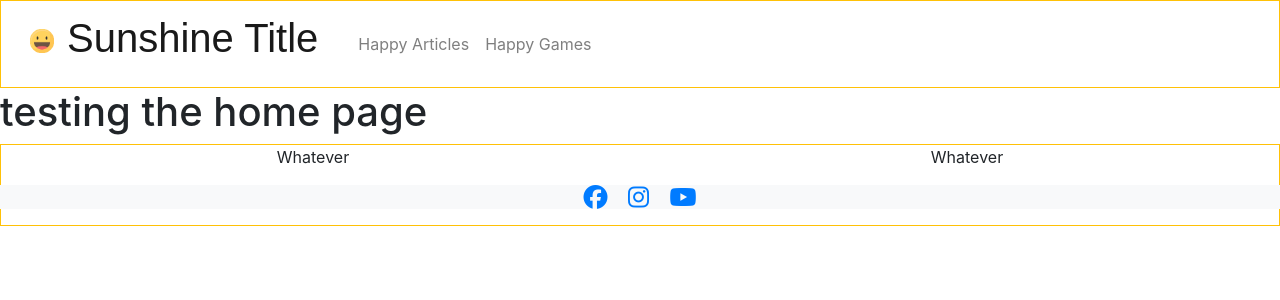
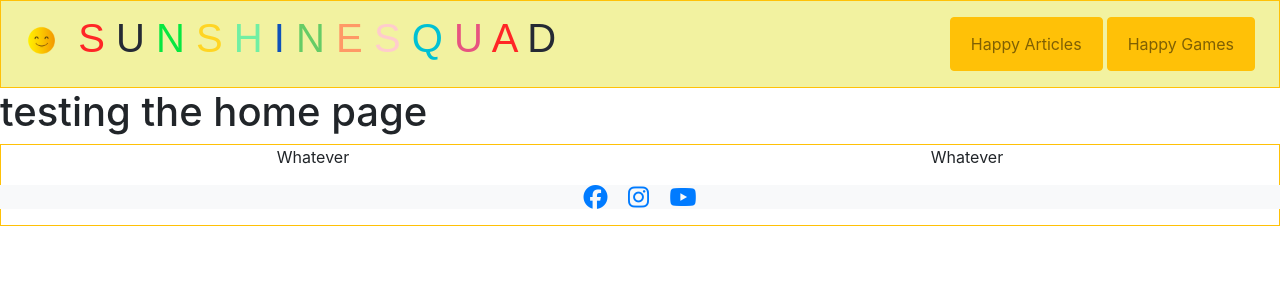
Before and after one commit to raneem-yad/sunshine_squad_hackathon_raneem, a Flask app: template appmanager/templates/home.html in a window 1280 px wide. Shown: the top 300 px of the page. Run offline with Flask 3, Linux system fonts and the light colour scheme; the template is opened without the code that fills it, so the values that code supplies are empty; some libraries are stand-ins or nearby versions; some web fonts are replaced.

Commit message:
Added rainbow colors to title in nav

```diff
--- a/appmanager/static/css/style.css
+++ b/appmanager/static/css/style.css
@@ -1,5 +1,10 @@
 /* Font for title */
 @import url('https://fonts.googleapis.com/css2?family=Darumadrop+One&display=swap');
+
+/* Navbar */
+.main-nav {
+ background-color: rgb(242, 242, 160);
+}
 
 .logo-title {
     font-family: "Darumadrop One", sans-serif;
@@ -7,6 +12,7 @@
     font-style: normal;
 }
 
+/* Game table */
 #game-table{
     width:80%;
     margin:auto;
--- a/appmanager/templates/base.html
+++ b/appmanager/templates/base.html
@@ -14,21 +14,36 @@
 </head>
 <body>
     <!-- Main Navigation -->
-        <nav class="navbar navbar-expand-lg navbar-light bg-white border border-warning">
+        <nav class="navbar navbar-expand-lg navbar-light border border-warning main-nav">
             <a class="navbar-brand" href="#">
-                <h1 class="logo-title"> <img src="{{ url_for('static', filename='media/logo-smiley.jpg') }}" alt="Logo smiley" height=50px width="50px">Sunshine Title</h1></a>
+                <h1 class="logo-title"><img src="{{ url_for('static', filename='media/logo-smiley.png') }}" alt="Logo smiley" height=50px width="50px">
+                    <font color="#FF2626">S</font>
+                    <font color="#252A34">U</font>
+                    <font color="##80e754">N</font>
+                    <font color="#FFD523">S</font>
+                    <font color="#71EFA3">H</font>
+                    <font color="#0F52BA">I</font>
+                    <font color="#66CC66">N</font>
+                    <font color="#FF9966">E</font>
+                    <font color="#FFCCCC"> S</font>
+                    <font color="#00C1D4">Q</font>
+                    <font color="#e75480">U</font>
+                    <font color="#FF2626">A</font>
+                    <font color="#252A34">D</font>
+                </h1>
+            </a>
             <button class="navbar-toggler" type="button" data-toggle="collapse" data-target="#navbarNav" aria-controls="navbarNav" aria-expanded="false" aria-label="Toggle navigation">
             <span class="navbar-toggler-icon"></span>
             </button>
-            <div class="collapse navbar-collapse" id="navbarNav">
+            <div class="collapse navbar-collapse d-flex justify-content-end mr-lg-2" id="navbarNav">
             <ul class="navbar-nav">
                 <li class="nav-item active form-inline">
-                <a class="nav-link" href="#"><span class="sr-only">(current)</span></a>
+                <a class="nav-link btn" href="#"><span class="sr-only">(current)</span></a>
                 </li>
-                <li class="nav-item form-inline">
+                <li class="nav-item form-inline btn btn-warning mr-1">
                 <a class="nav-link" href="#">Happy Articles</a>
                 </li>
-                <li class="nav-item form-inline">
+                <li class="nav-item form-inline btn btn-warning">
                 <a class="nav-link" href="#">Happy Games</a>
                 </li>
             </ul>
```
Also changed, not shown: appmanager/static/media/logo-smiley.jpg (deleted), appmanager/static/media/logo-smiley.png (added).
